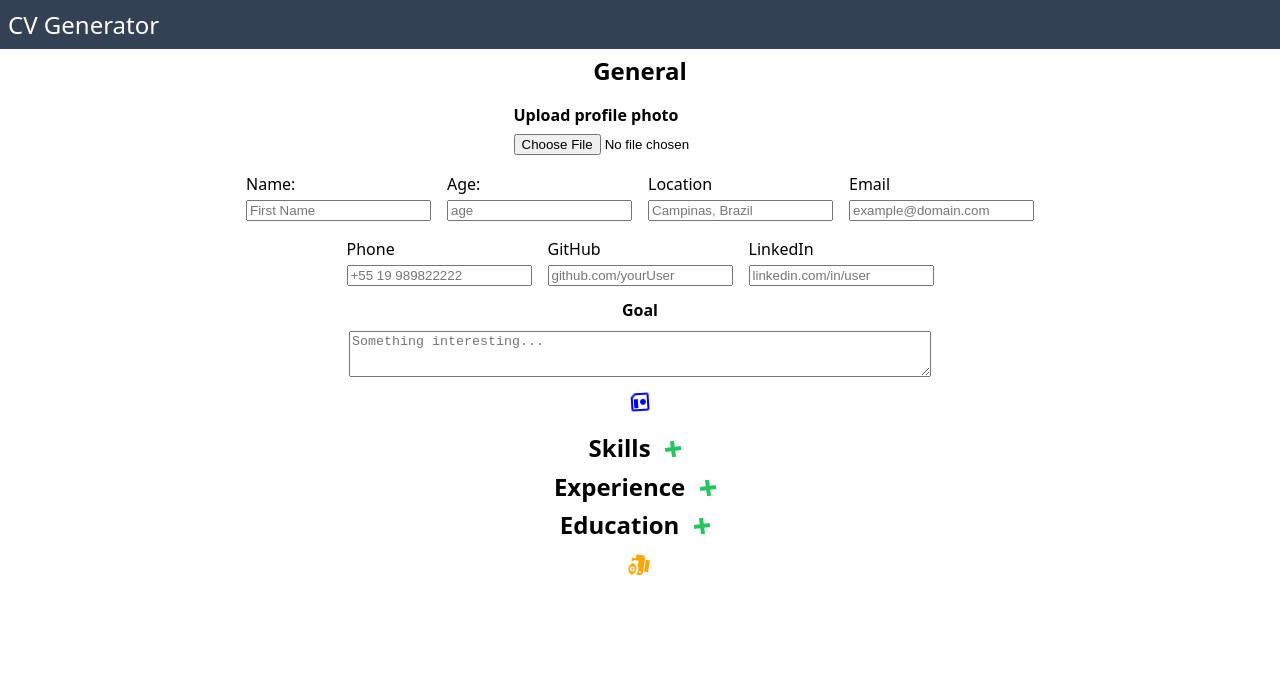
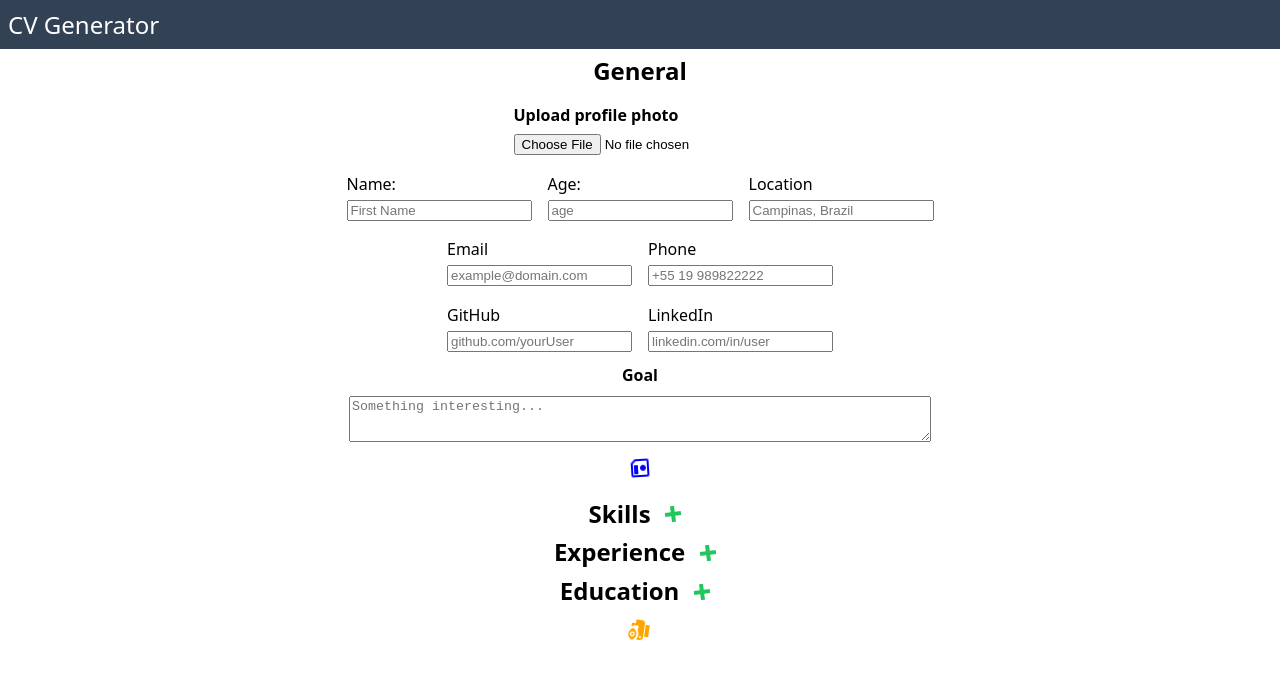
Before and after one commit to giovanniPepi/cv-project, a React (Create React App) app: page / in a window 1280 px wide. Shown: the top 678 px of the page. Built offline with nearby package versions, Linux system fonts and the light colour scheme.

Commit message:
Spread iPersonal information throughout more divs; fix linkedin's input type

```diff
--- a/src/components/Personal.js
+++ b/src/components/Personal.js
@@ -128,6 +128,7 @@ class Personal extends Component {
               onChange={this.handleChange}
             />
           </label>
+
           <label htmlFor="firstName">
             <p>Age:</p>
             <input
@@ -149,7 +150,9 @@ class Personal extends Component {
               onChange={this.handleChange}
             />
           </label>
+        </div>
 
+        <div className="innerFormDiv">
           <label htmlFor="email">
             <p>Email</p>
             <input
@@ -161,9 +164,7 @@ class Personal extends Component {
               required
             />
           </label>
-        </div>
 
-        <div className="innerFormDiv">
           <label htmlFor="phone">
             <p>Phone</p>
             <input
@@ -174,7 +175,9 @@ class Personal extends Component {
               onChange={this.handleChange}
             />
           </label>
+        </div>
 
+        <div className="innerFormDiv">
           <label htmlFor="gitHub">
             <p>GitHub</p>
             <input
@@ -185,10 +188,10 @@ class Personal extends Component {
               onChange={this.handleChange}
             />
           </label>
-          <label>
+          <label htmlFor="linkedin">
             <p>LinkedIn</p>
             <input
-              type="tel"
+              type="text"
               name="linkedin"
               placeholder="linkedin.com/in/user"
               value={linkedin}
@@ -196,7 +199,8 @@ class Personal extends Component {
             />
           </label>
         </div>
-        <label>
+
+        <label htmlFor="aboutMe">
           <h4 className="sectionTitle">Goal</h4>
           <div className="innerFormDiv">
             <textarea
@@ -208,6 +212,7 @@ class Personal extends Component {
             />
           </div>
         </label>
+
         <div className="btnContainer">
           <button className="formBtn" type="submit">
             <SaveBtn />
```
